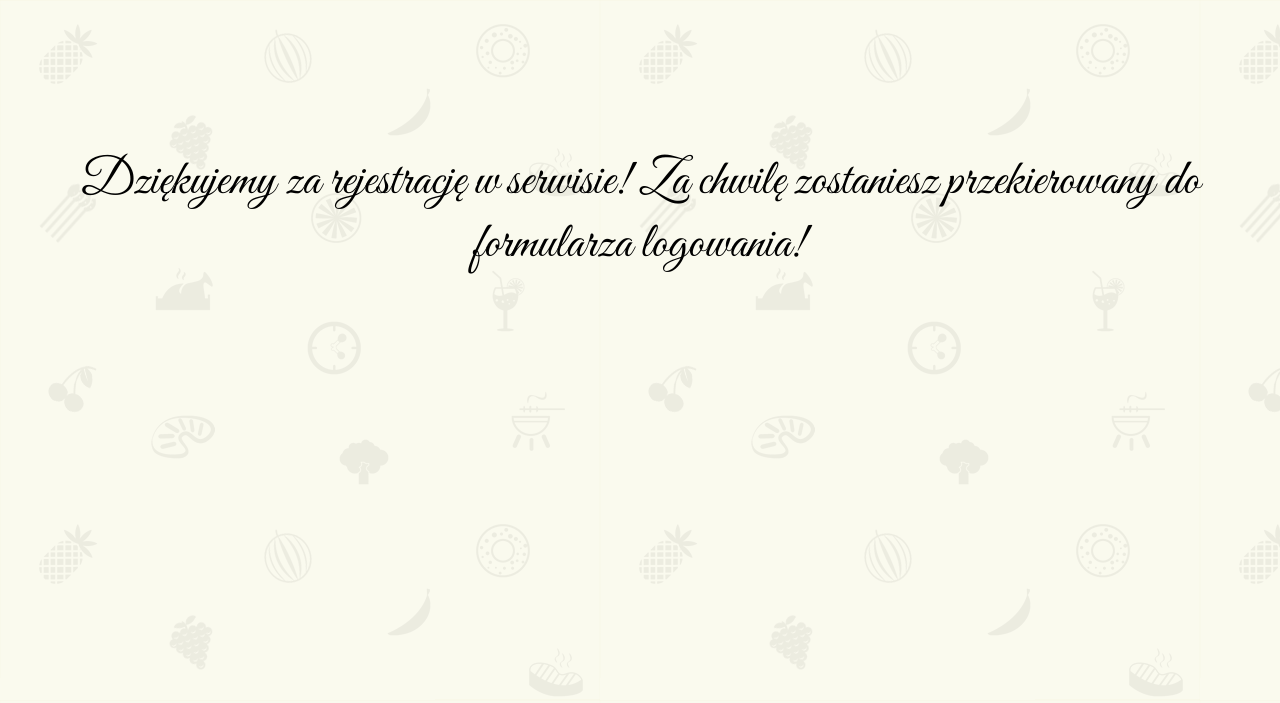
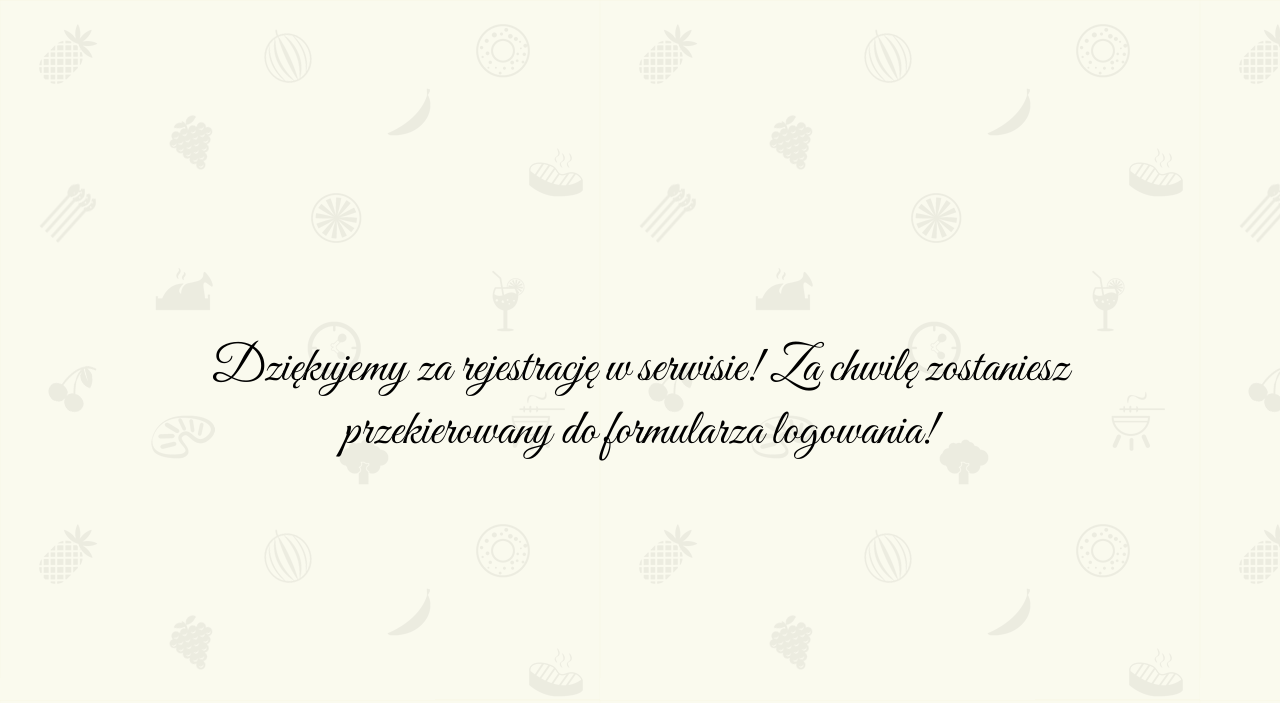
Before and after one commit to m4jk3ls/DietaryCenter, a PHP site: page /witamy.php in a window 1280 px wide. Shown: the top 703 px of the page. Run offline with PHP 8.4, Linux system fonts and the light colour scheme; the visitor is signed in with stand-in values (Sample User, id 1).

Commit message:
A few details

```diff
--- a/css_files/witamy_style.css
+++ b/css_files/witamy_style.css
@@ -6,8 +6,11 @@ body
 	font-size: 50px;
 }
 
-#komunikat
+#header
 {
-	margin: 150px 70px 0 70px;
 	text-align: center;
+	position: absolute;
+	width: 70%;
+	top: 50%;
+	left: 50%;
 }
--- a/javascript_files/getDivsSizes.js
+++ b/javascript_files/getDivsSizes.js
@@ -1,17 +1,37 @@
 $(document).ready(function()
 {
-	// Get #log_form size and set "margin" property in CSS
-	var log_form = $("#log_form");
-	var log_form_half_width = log_form.outerWidth()/2;
-	var log_form_half_height = log_form.outerHeight()/2;
-	var log_form_property = "margin";
-	var log_form_value = (-log_form_half_height) + "px" + " 0 0 " + (-log_form_half_width) + "px";
-	log_form.css(log_form_property, log_form_value);
-
-	// Get #header size and set half position between browser window and #log_form
 	var header = $("#header");
 	var header_half_height = header.outerHeight()/2;
-	var header_property = "top";
-	var header_value = "calc((50% - " + log_form_half_height + "px)/2 - " + header_half_height + "px)";
-	header.css(header_property, header_value);
+
+	if ($("#" + "log_form").length > 0)
+	{
+		// Get #log_form (lf) size and set "margin" property in CSS
+		var lf = $("#log_form");
+		var lf_half_width = lf.outerWidth()/2;
+		var lf_half_height = lf.outerHeight()/2;
+		var lf_value = (-lf_half_height) + "px" + " 0 0 " + (-lf_half_width) + "px";
+		lf.css("margin", lf_value);
+
+		// Get #header size and set half position between browser window and #log_form
+		var lf_header_value = "calc((50% - " + lf_half_height + "px)/2 - " + header_half_height + "px)";
+		header.css("top", lf_header_value);
+	}
+	else if($("#" + "sign_form").length > 0)
+	{
+		// Get #sign_form (sf) size and set "margin" property in CSS
+		var sf = $("#sign_form");
+		var sf_half_width = sf.outerWidth()/2;
+		var sf_half_height = (sf.outerHeight()+78)/2;	//+78 in view of problem with img's (in this case: re-captcha)
+		var sf_value = (-sf_half_height) + "px" + " 0 0 " + (-sf_half_width) + "px";
+		sf.css("margin", sf_value);
+
+		// Get #header size and set half position between browser window and #sign_form
+		var sf_header_value = "calc((50% - " + sf_half_height + "px)/2 - " + header_half_height + "px)";
+		header.css("top", sf_header_value);
+	}
+	else
+	{
+		var header_half_width = header.outerWidth()/2;
+		header.css({"margin-top": "-" + header_half_height + "px", "margin-left": "-" + header_half_width + "px"});
+	}
 });
--- a/witamy.php
+++ b/witamy.php
@@ -33,10 +33,12 @@
 	<title>NaturHouse - dietetyk na wyciągnięcie ręki</title>
 	<link rel="stylesheet" href="css_files/witamy_style.css" type="text/css" />
 	<link href="https://fonts.googleapis.com/css?family=Great+Vibes|Playfair+Display:400,700&amp;subset=latin-ext" rel="stylesheet">
+	<script src="javascript_files/jquery-3.1.1.min.js"></script>
+	<script src="javascript_files/getDivsSizes.js"></script>
 	<meta http-equiv="Refresh" content="5; url=index.php" />
 </head>
 
 <body>
-	<div id="komunikat">Dziękujemy za rejestrację w serwisie! Za chwilę zostaniesz przekierowany do formularza logowania!</div>
+	<div id="header">Dziękujemy za rejestrację w serwisie! Za chwilę zostaniesz przekierowany do formularza logowania!</div>
 </body>
 </html>
```
Also changed, not shown: css_files/rejestracja_style.css (+8 -3 lines).
